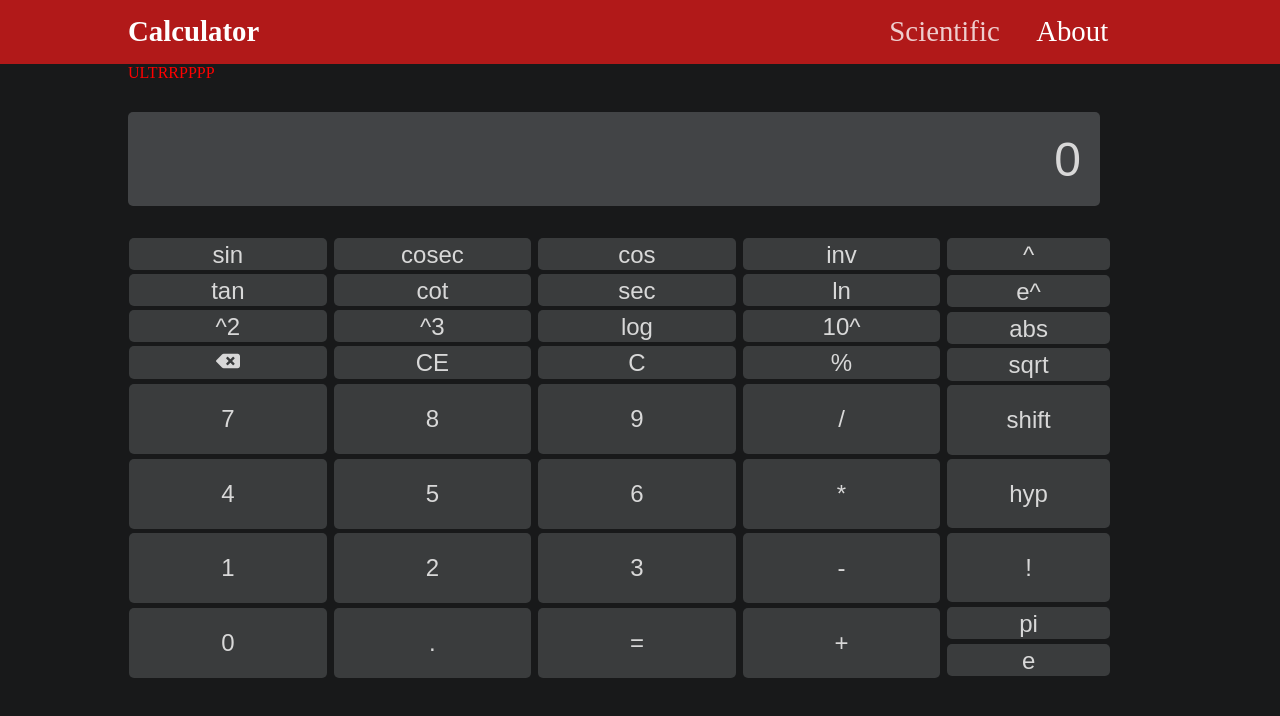
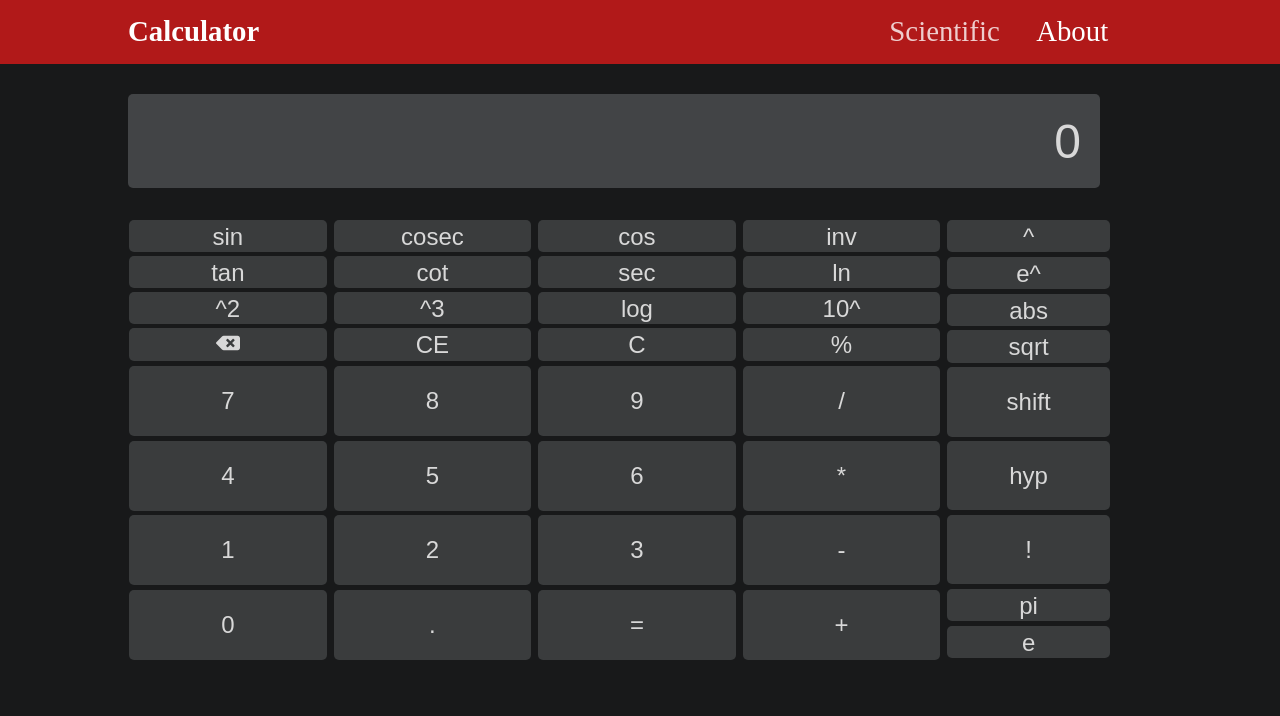
Before and after one commit to Junaidhassan99/next-calculator, a Next.js app: page /scientific in a window 1280 px wide. Shown: the top 716 px of the page. Built offline with nearby package versions, Linux system fonts and the light colour scheme.

Commit message:
Update scientific.tsx

```diff
--- a/pages/scientific.tsx
+++ b/pages/scientific.tsx
@@ -20,7 +20,7 @@ const ScientificPage = () => {
       <Head>
         <title>Calculator</title>
       </Head>
-      <div style={{color: "red"}}>ULTRRPPPP</div>
+
       <div className={"calculator-page-body calculator-page-container"}>
         <div className="default-elevation">
           <CalculatorScreen
```
